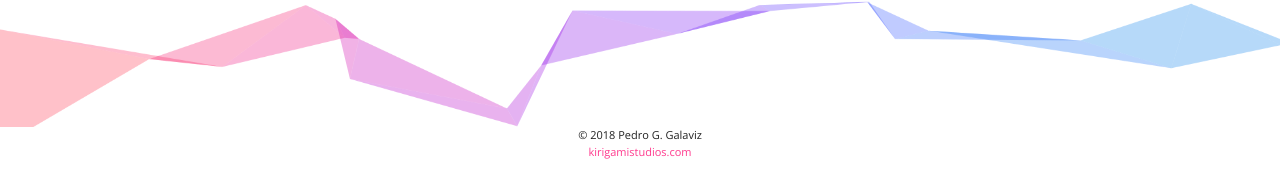
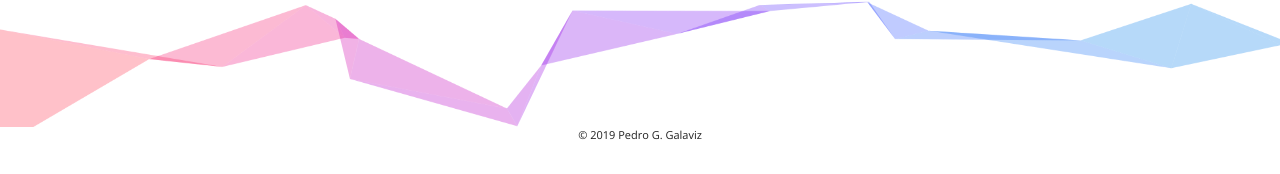
Before and after one commit to pggalaviz/pggalaviz, a Jekyll site: the page built from about/index.html, in a window 1280 px wide and 1386 px high. Shown: the part 1209-1383 px from the top of the window. Built offline with Jekyll 4.4.1, drawn with Linux system fonts in a browser that asks for light colours.

Commit message:
updated footer

```diff
--- a/_includes/footer.html
+++ b/_includes/footer.html
@@ -3,8 +3,7 @@
   <canvas></canvas>
   <div id="credits">
     <p class="footer">
-      &copy; 2018 Pedro G. Galaviz <br/>
-      <a id="credits-link" href="http://kirigamistudios.com" target="_blank">kirigamistudios.com</a>
+      &copy; 2019 Pedro G. Galaviz <br/>
     </p>
   </div>
 </footer>
```
